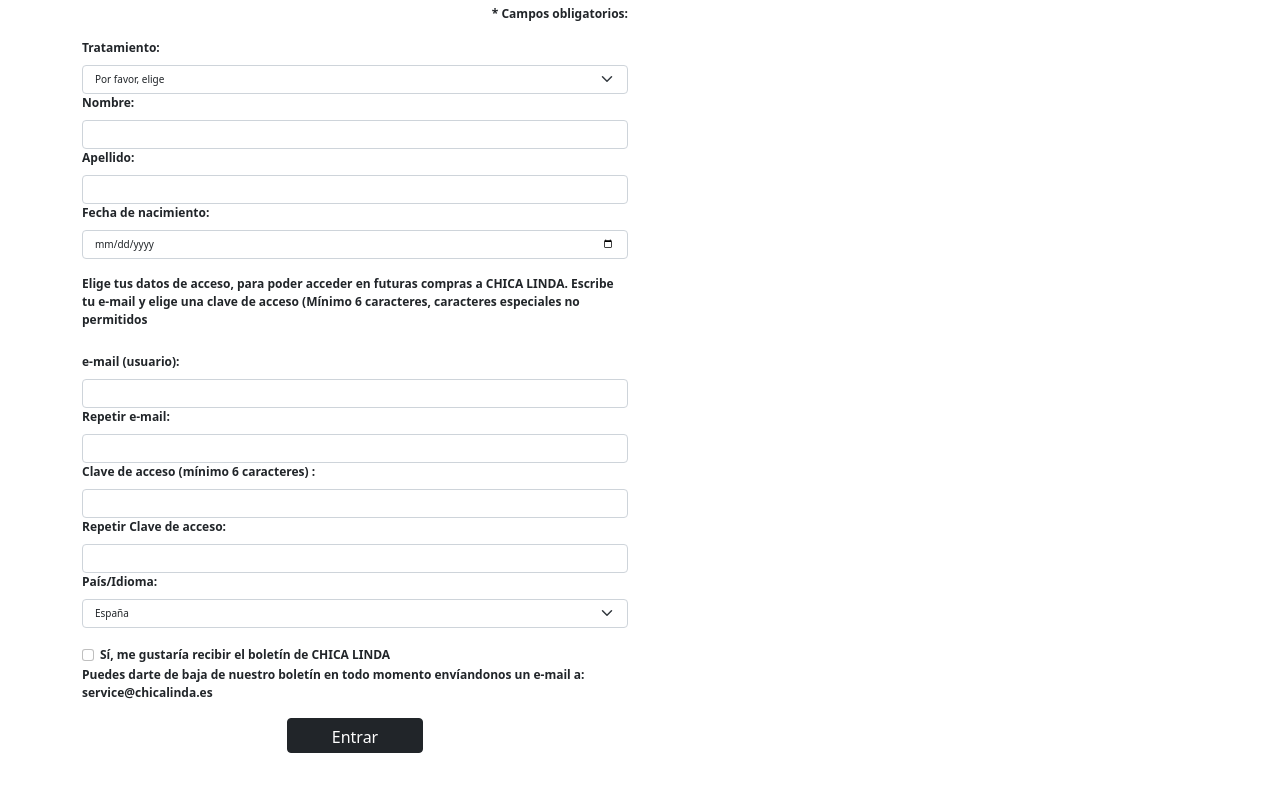
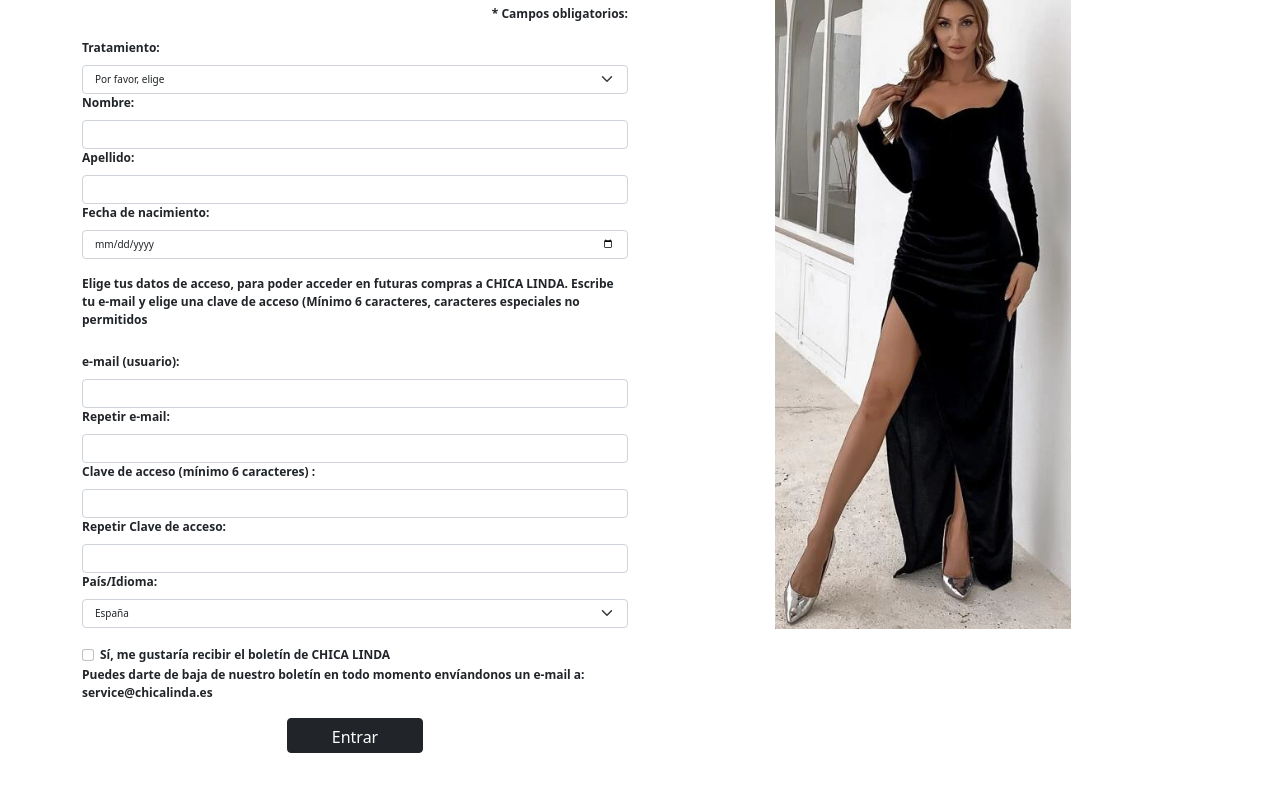
Before and after one commit to RoboMikke/git3, a plain HTML site: page landingpage.html in a window 1280 px wide. Shown: the part 181-967 px from the top of the page. Drawn offline with nearby package versions, Linux system fonts and the light colour scheme.

Commit message:
Commit15: Se agrego la imagen al formulario del archivo landingpage.html

```diff
--- a/landingpage.html
+++ b/landingpage.html
@@ -103,8 +103,13 @@
                         </div>
                     </div>
                 </form>
+            </div>
 
+            <!-- Imagen -->
+            <div class="col-6" style="text-align: center;">
+                <img src="img/landingpage.png" style="height: auto; width: 55%;">
             </div>
+
         </div>
     </div>
 
```
Also changed, not shown: img/landingpage.png (added). Lines whose indentation alone changed are shown as unchanged.
